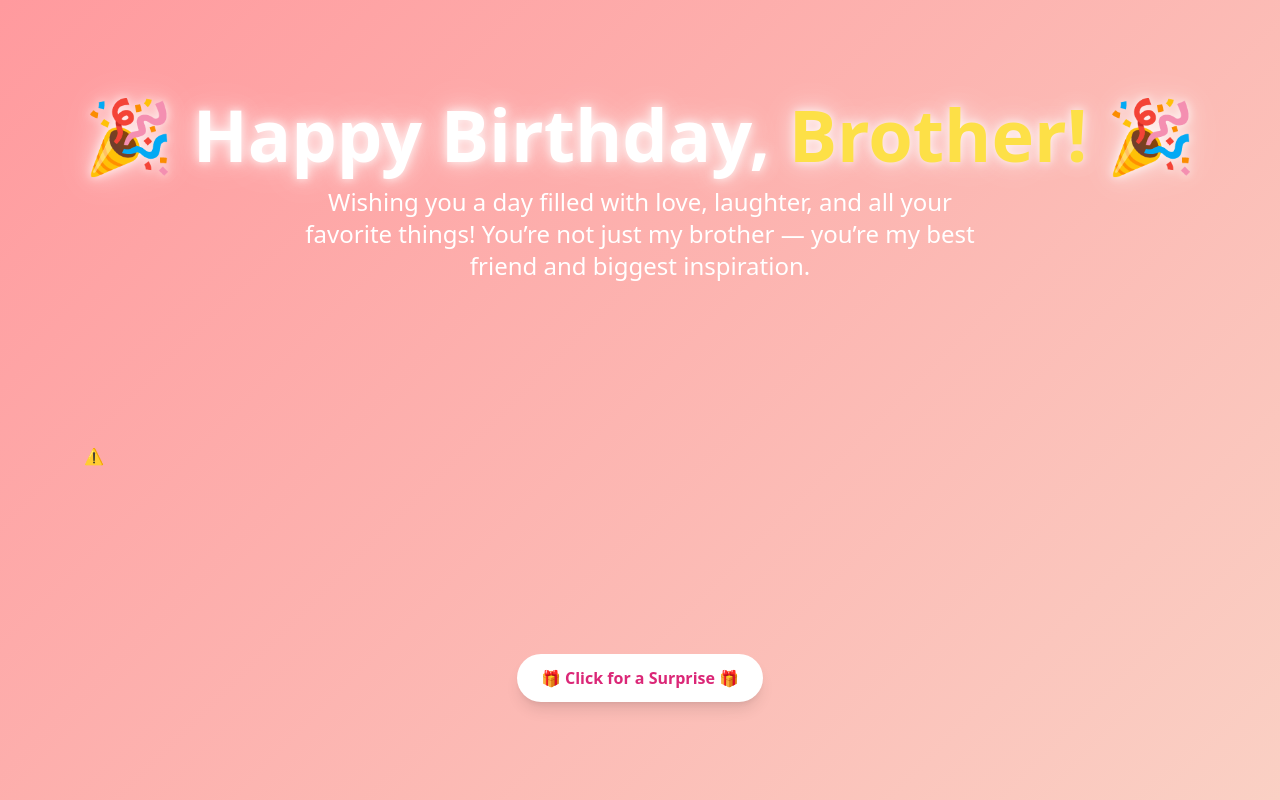
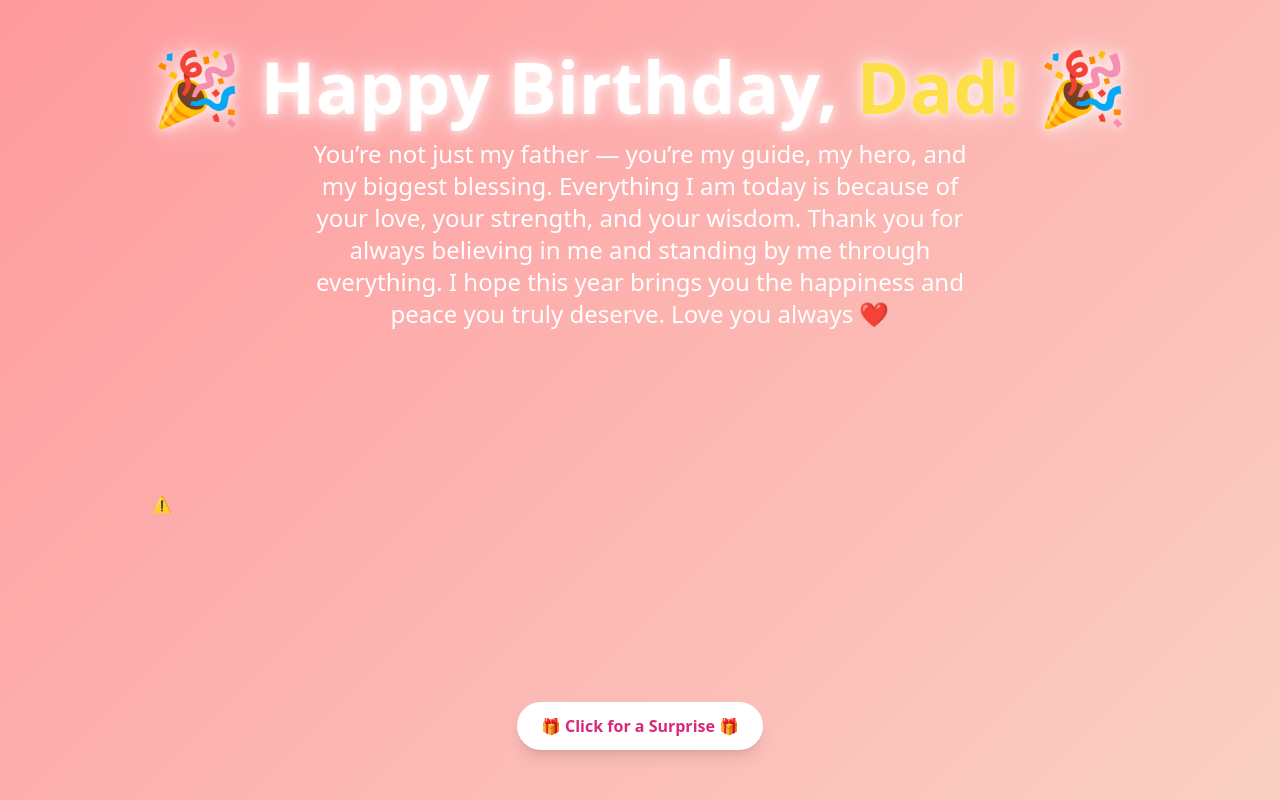
Before and after one commit to aizensouske116-lgtm/birthday2, a plain HTML site: page index.html in a window 1280 px wide. Drawn offline with nearby package versions, Linux system fonts and the light colour scheme; no server answers.

Commit message:
Update index.html

```diff
--- a/index.html
+++ b/index.html
@@ -28,10 +28,14 @@
 </head>
 <body class="flex flex-col items-center justify-center text-center text-white">
   <div class="p-6">
-    <h1 class="text-5xl md:text-7xl font-extrabold glow mb-4">🎉 Happy Birthday, <span class="text-yellow-300">Brother!</span> 🎉</h1>
+    <h1 class="text-5xl md:text-7xl font-extrabold glow mb-4">🎉 Happy Birthday, <span class="text-yellow-300">Dad!</span> 🎉</h1>
     <p class="text-xl md:text-2xl mb-8 max-w-2xl mx-auto">
-      Wishing you a day filled with love, laughter, and all your favorite things!
-      You’re not just my brother — you’re my best friend and biggest inspiration.
+
+You’re not just my father — you’re my guide, my hero, and my biggest blessing.
+Everything I am today is because of your love, your strength, and your wisdom.
+Thank you for always believing in me and standing by me through everything.
+I hope this year brings you the happiness and peace you truly deserve.
+Love you always ❤
     </p>
 
     <lottie-player
@@ -48,7 +52,7 @@
     </button>
 
     <p id="surprise" class="hidden mt-6 text-2xl font-semibold text-yellow-200 glow">
-      🎈 You’re the best brother in the world! Love you always ❤️
+      🎈 You’re the best Father in the world! Love you always ❤️
     </p>
   </div>
 
```
